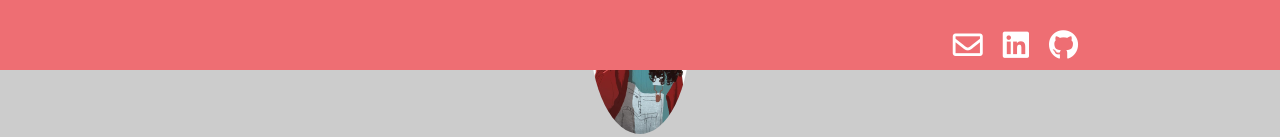
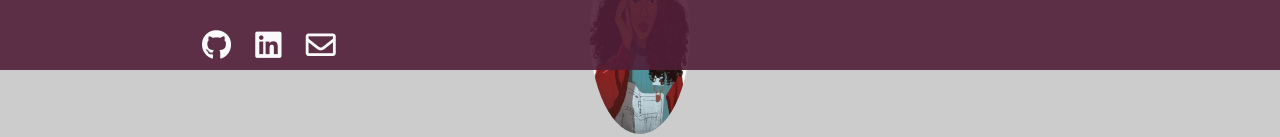
Before and after one commit to TierraAJ/DevPortfolio, a plain HTML site: page index.html in a window 1280 px wide. Shown: the part 730-867 px from the top of the page. Drawn offline with nearby package versions, Linux system fonts and the light colour scheme.

Commit message:
changed footer color and opacity

```diff
--- a/index.html
+++ b/index.html
@@ -243,6 +243,7 @@
 <section id="contact-sec" class="section scrollspy">
     <div class="row">
         <form class="col s12">
+            <h1>Contact Me</h1>
             <div class="row">
             <div class="input-field col s6">
                 <input id="first_name" type="text" class="validate">
@@ -282,10 +283,10 @@
 </body>
 <footer class="page-footer">
         <div class="container">
-            <a class="right" href="https://github.com/TierraAJ" alt="TierraAJ GitHub Profile" target="_blank"><i class="fab fa-github"></i></a>
-            <a class="right" href="https://www.linkedin.com/in/tierra-austin-johnson-02ab0153" alt="TierraAJ GitHub Profile" target="_blank"><i class="fab fa-linkedin"></i></a>
-            <a class="right" href="mailto:austin.tierra@gmail.com" alt="TierraAJ GitHub Profile" target="_blank"><i class="far fa-envelope"></i></a>
-            <a class="right" class="grey-text text-lighten-4 right" href="#!"></a>
+            <a lass="center-align" href="https://github.com/TierraAJ" alt="TierraAJ GitHub Profile" target="_blank"><i class="fab fa-github"></i></a>
+            <a lass="center-align" href="https://www.linkedin.com/in/tierra-austin-johnson-02ab0153" alt="TierraAJ GitHub Profile" target="_blank"><i class="fab fa-linkedin"></i></a>
+            <a lass="center-align" href="mailto:austin.tierra@gmail.com" alt="TierraAJ GitHub Profile" target="_blank"><i class="far fa-envelope"></i></a>
+            <a lass="center-align" class="grey-text text-lighten-4 right" href="#!"></a>
         </div>
 </footer>
 <script src="http://code.jquery.com/jquery-1.11.1.min.js"></script>
--- a/main.js
+++ b/main.js
@@ -1,9 +1,9 @@
   // jQuery is required to run this code
 $( document ).ready(function() {
-$(".scrollspy").scrollSpy();
-$(".scrollspy").scrollSpy({
-    scrollOffset: 200
-});
+// $(".scrollspy").scrollSpy();
+// $(".scrollspy").scrollSpy({
+//     scrollOffset: 180
+// });
 
 scaleVideoContainer();
 
--- a/style.css
+++ b/style.css
@@ -132,7 +132,8 @@ span.card-title{
 }
 footer{
     height: 70px;
-    background-color: #0F292F;
+    background-color: #501F38 !important;
+    opacity: 0.9;
     position: fixed;
     bottom: 0;
     width: 100%;
```
